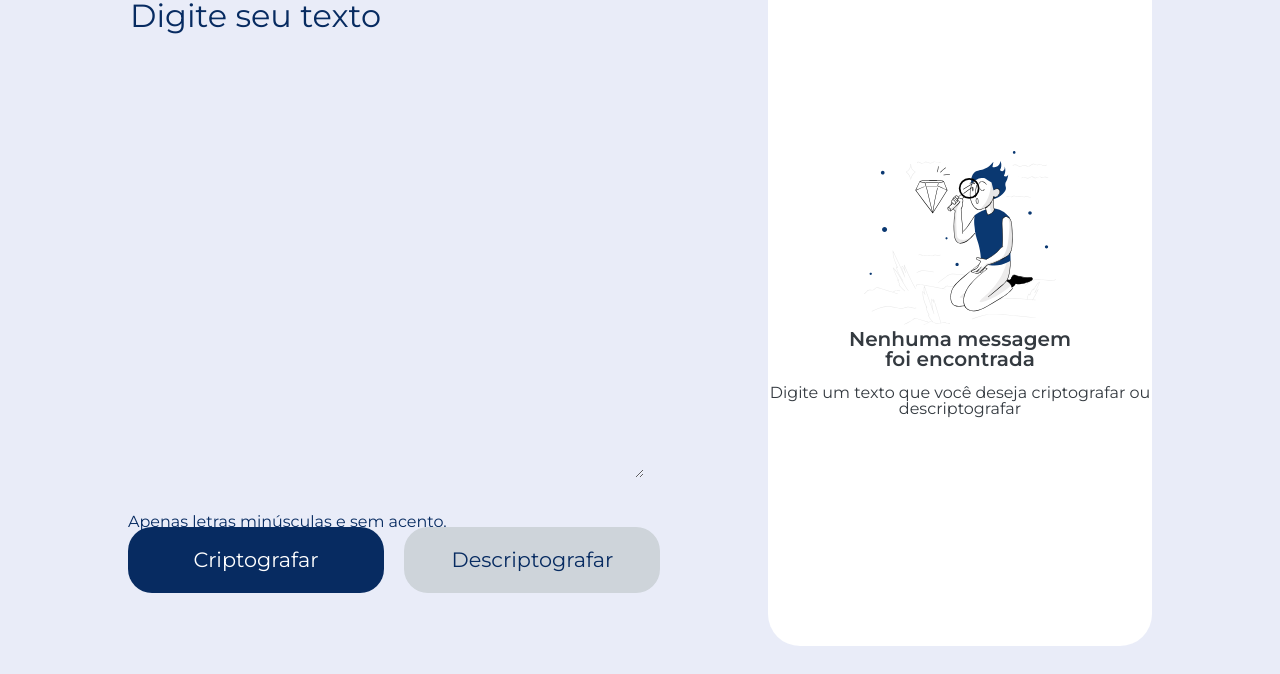
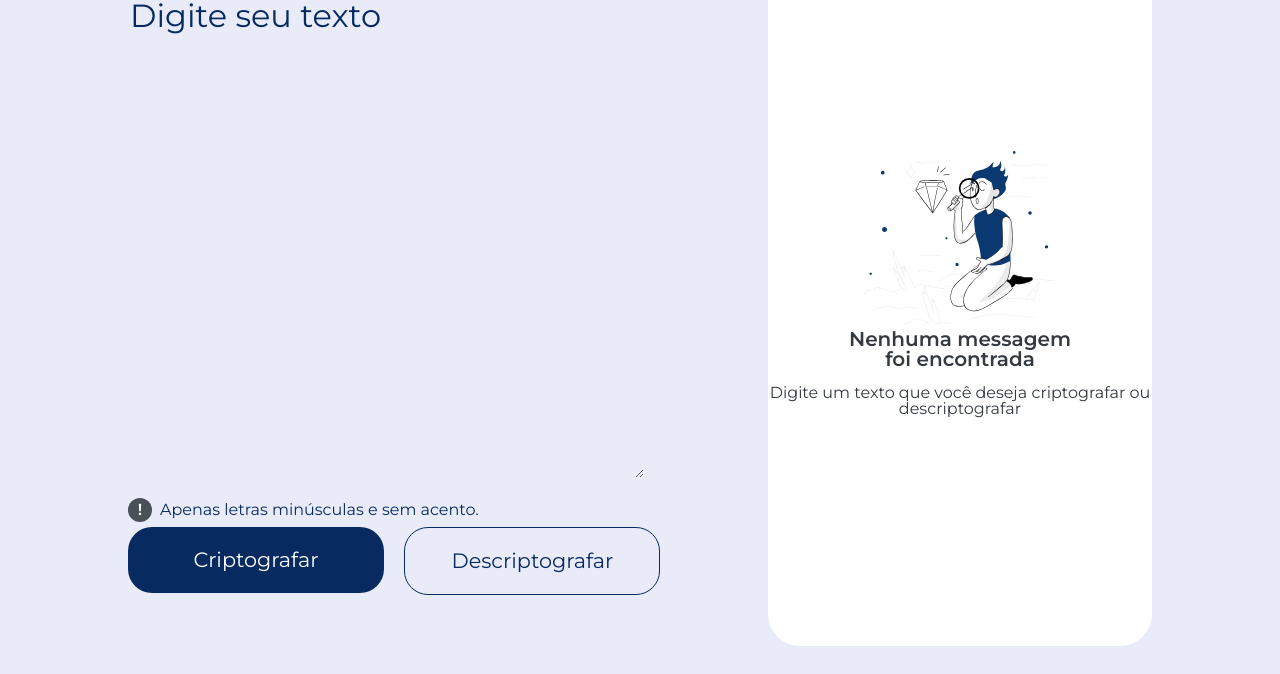
Before and after one commit to Rafaelse6/encrypter-alura-challenge, a plain HTML site: page encryptor-challenge/index.html in a window 1280 px wide. Shown: the part 126-800 px from the top of the page. Drawn offline with Linux system fonts and the light colour scheme.

Commit message:
Sign CSS, adjustments

```diff
--- a/encryptor-challenge/index.html
+++ b/encryptor-challenge/index.html
@@ -28,7 +28,7 @@
 
       <!-- Attention -->
       <div class="attention__message">
-        Apenas letras minúsculas e sem acento.
+        <strong class="sign">!</strong>Apenas letras minúsculas e sem acento.
       </div>
 
       <!-- Encrypt/Decrypt buttons -->
--- a/encryptor-challenge/styles.css
+++ b/encryptor-challenge/styles.css
@@ -89,7 +89,6 @@ video {
     vertical-align: baseline;
 }
 
-/* HTML5 display-role reset for older browsers */
 article,
 aside,
 details,
@@ -106,6 +105,7 @@ section {
 
 body {
     line-height: 1;
+    font-family: 'Montserrat', sans-serif;
 }
 
 ol,
@@ -123,7 +123,6 @@ blockquote:after,
 q:before,
 q:after {
     content: '';
-    content: none;
 }
 
 table {
@@ -131,16 +130,13 @@ table {
     border-spacing: 0;
 }
 
-
-
 :root {
-
     --white: #FFF;
     --black: #000;
 
     --dark-blue-100: #609ED4;
     --dark-blue-200: #356EA9;
-    --darl-blue-300: #0A3871;
+    --dark-blue-300: #0A3871;
     --dark-blue-400: #072B61;
     --dark-blue-500: #052051;
 
@@ -168,7 +164,6 @@ table {
     height: 100vh;
     background-color: var(--light-blue-300);
     color: var(--dark-blue-400);
-    font-family: var(--font);
 }
 
 .header-logo {
@@ -203,6 +198,7 @@ table {
     font-size: 2rem;
     background-color: var(--light-blue-300);
     border: none;
+    color: var(--dark-blue-400);
 }
 
 .insert__text::placeholder {
@@ -219,20 +215,29 @@ table {
     display: flex;
     flex-direction: row;
     align-items: center;
-    padding-inline-start: 0;
     gap: 0.5rem;
     position: absolute;
     width: 80%;
     left: 10%;
-    top: 80%;
+    top: 78%;
+}
+
+.sign {
+    display: flex;
+    justify-content: center;
+    align-items: center;
+    width: 1.5rem;
+    height: 1.5rem;
+    border-radius: 50%;
+    background-color: var(--gray-400);
+    color: var(--white);
+
+    font-weight: bold;
 }
 
 .attention__message p {
     font-weight: 400;
     font-size: 0.8rem;
-    flex: none;
-    order: 1;
-    flex-grow: 0;
 }
 
 .container__button {
@@ -248,10 +253,9 @@ table {
     gap: 2%;
 }
 
-.encrypt__button {
+.encrypt__button,
+.decrypt__button {
     font-size: 1.3rem;
-    background-color: var(--dark-blue-400);
-    color: var(--white);
     align-items: center;
     justify-content: center;
     padding: 2%;
@@ -261,17 +265,16 @@ table {
     border: none;
 }
 
+.encrypt__button {
+    background-color: var(--dark-blue-400);
+    color: var(--white);
+}
+
 .decrypt__button {
     color: var(--dark-blue-400);
-    font-size: 1.3rem;
-    background-color: var(--gray-100);
-    align-items: center;
-    justify-content: center;
-    padding: 2%;
-    width: 25%;
-    border-radius: 1.5rem;
-    text-align: center;
-    border: none;
+    background-color: transparent;
+    background-color: transparent;
+    border: 1px solid var(--dark-blue-400);
 }
 
 .encrypt__button:hover,
@@ -313,5 +316,4 @@ table {
     width: 60%;
     font-weight: 700;
     font-size: 1.25rem;
-    text-align: center;
 }
```
